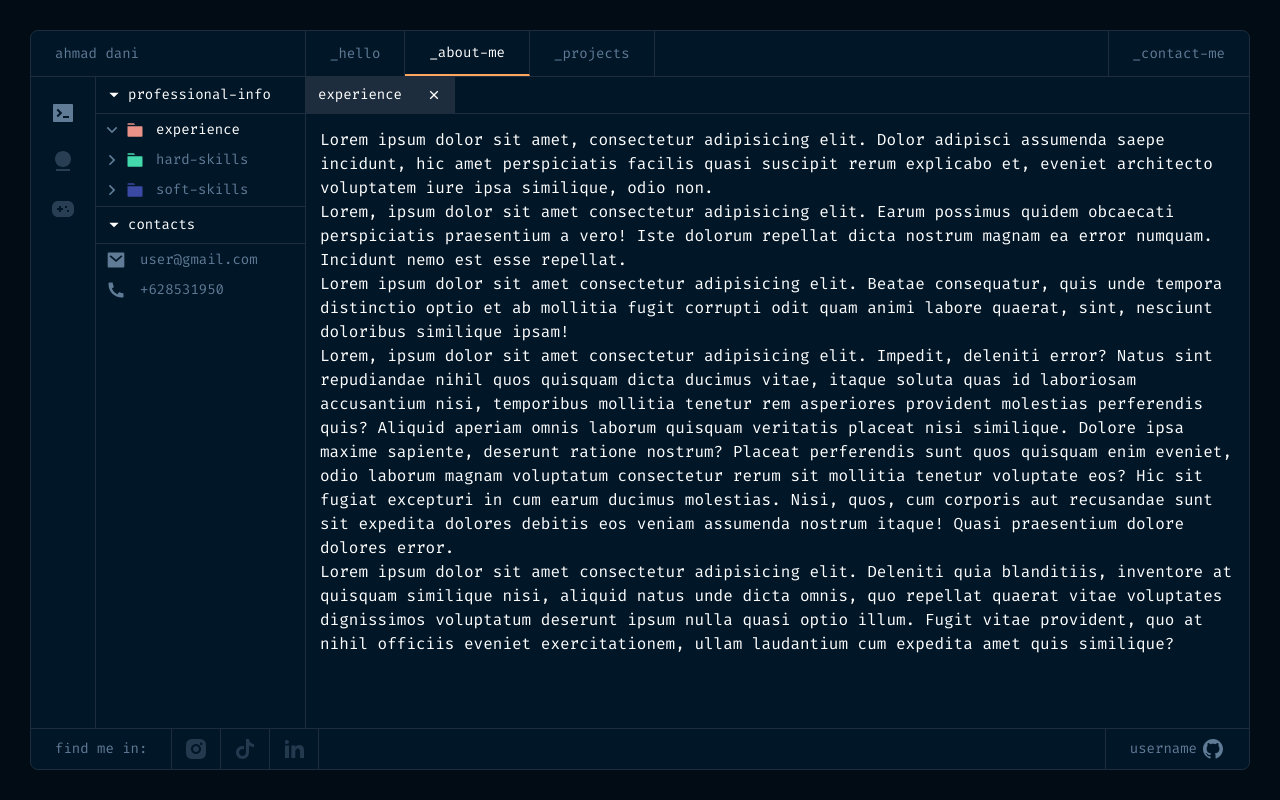
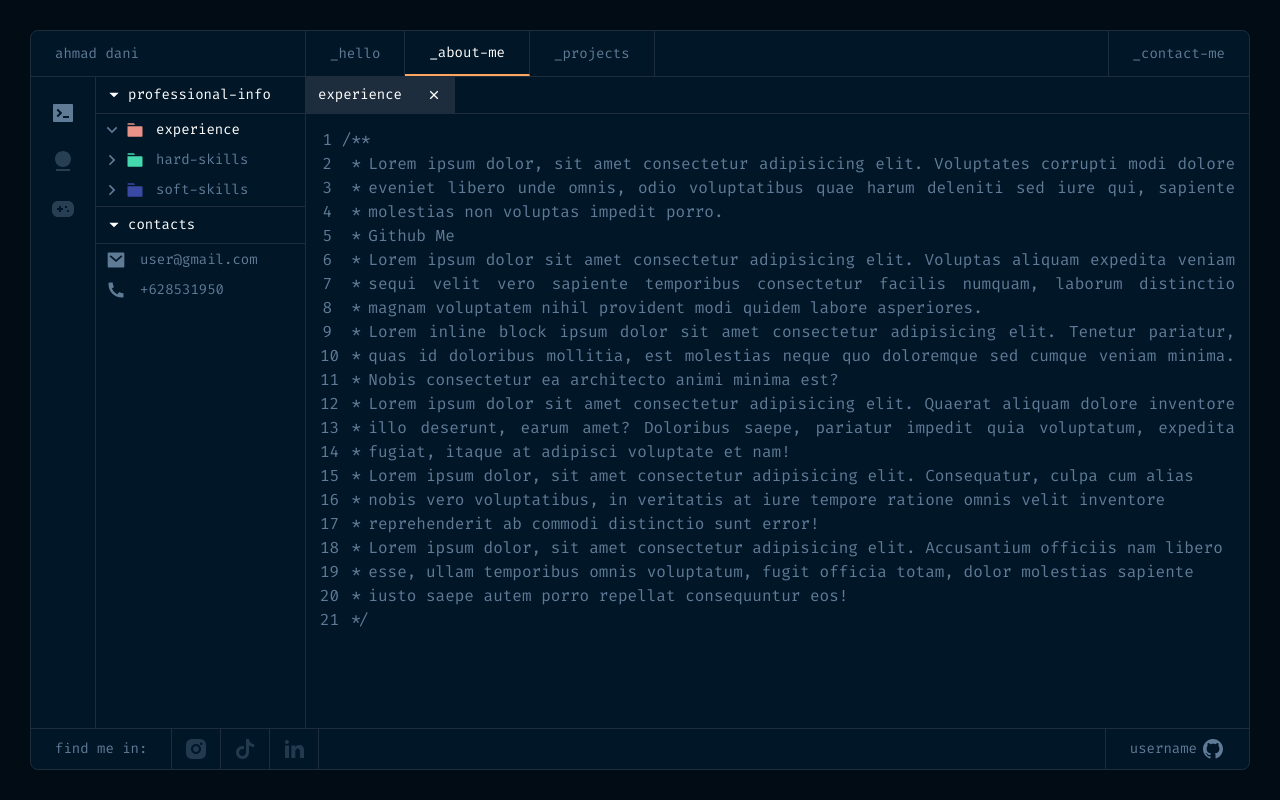
Before and after one commit to ahmaddani227/react-porto, a React (Vite) app: page /about in a window 1280 px wide. Built offline with nearby package versions, Linux system fonts and the light colour scheme.

Commit message:
feat(ide): add commented text and styling scroll bar in content

```diff
--- a/src/components/Fragments/About/professional-info/Experience.tsx
+++ b/src/components/Fragments/About/professional-info/Experience.tsx
@@ -1,46 +1,50 @@
+import CommentedContent from "../../Ide/CommentedContent";
 import Content from "../../Ide/Content";
 
 export default function Experience() {
   return (
     <Content>
-      <p>
-        Lorem ipsum dolor sit amet, consectetur adipisicing elit. Dolor adipisci
-        assumenda saepe incidunt, hic amet perspiciatis facilis quasi suscipit
-        rerum explicabo et, eveniet architecto voluptatem iure ipsa similique,
-        odio non.
-      </p>
-      <p>
-        Lorem, ipsum dolor sit amet consectetur adipisicing elit. Earum possimus
-        quidem obcaecati perspiciatis praesentium a vero! Iste dolorum repellat
-        dicta nostrum magnam ea error numquam. Incidunt nemo est esse repellat.
-      </p>
-      <p>
-        Lorem ipsum dolor sit amet consectetur adipisicing elit. Beatae
-        consequatur, quis unde tempora distinctio optio et ab mollitia fugit
-        corrupti odit quam animi labore quaerat, sint, nesciunt doloribus
-        similique ipsam!
-      </p>
-      <p>
-        Lorem, ipsum dolor sit amet consectetur adipisicing elit. Impedit,
-        deleniti error? Natus sint repudiandae nihil quos quisquam dicta ducimus
-        vitae, itaque soluta quas id laboriosam accusantium nisi, temporibus
-        mollitia tenetur rem asperiores provident molestias perferendis quis?
-        Aliquid aperiam omnis laborum quisquam veritatis placeat nisi similique.
-        Dolore ipsa maxime sapiente, deserunt ratione nostrum? Placeat
-        perferendis sunt quos quisquam enim eveniet, odio laborum magnam
-        voluptatum consectetur rerum sit mollitia tenetur voluptate eos? Hic sit
-        fugiat excepturi in cum earum ducimus molestias. Nisi, quos, cum
-        corporis aut recusandae sunt sit expedita dolores debitis eos veniam
-        assumenda nostrum itaque! Quasi praesentium dolore dolores error.
-      </p>
-      <p>
-        Lorem ipsum dolor sit amet consectetur adipisicing elit. Deleniti quia
-        blanditiis, inventore at quisquam similique nisi, aliquid natus unde
-        dicta omnis, quo repellat quaerat vitae voluptates dignissimos
-        voluptatum deserunt ipsum nulla quasi optio illum. Fugit vitae
-        provident, quo at nihil officiis eveniet exercitationem, ullam
-        laudantium cum expedita amet quis similique?
-      </p>
+      <CommentedContent>
+        <p className="text-justify ">
+          Lorem ipsum dolor, sit amet consectetur adipisicing elit. Voluptates
+          corrupti modi dolore eveniet libero unde omnis, odio voluptatibus quae
+          harum deleniti sed iure qui, sapiente molestias non voluptas impedit
+          porro.
+        </p>
+        <a href="https://github.com/ahmaddani227" className="inline-block ">
+          Github Me
+        </a>
+        <p className="text-justify ">
+          Lorem ipsum dolor sit amet consectetur adipisicing elit. Voluptas
+          aliquam expedita veniam sequi velit vero sapiente temporibus
+          consectetur facilis numquam, laborum distinctio magnam voluptatem
+          nihil provident modi quidem labore asperiores.
+        </p>
+        <p className="text-justify ">
+          Lorem inline block ipsum dolor sit amet consectetur adipisicing elit.
+          Tenetur pariatur, quas id doloribus mollitia, est molestias neque quo
+          doloremque sed cumque veniam minima. Nobis consectetur ea architecto
+          animi minima est?
+        </p>
+        <p className="text-justify ">
+          Lorem ipsum dolor sit amet consectetur adipisicing elit. Quaerat
+          aliquam dolore inventore illo deserunt, earum amet? Doloribus saepe,
+          pariatur impedit quia voluptatum, expedita fugiat, itaque at adipisci
+          voluptate et nam!
+        </p>
+        <div className="inline-block">
+          Lorem ipsum dolor, sit amet consectetur adipisicing elit. Consequatur,
+          culpa cum alias nobis vero voluptatibus, in veritatis at iure tempore
+          ratione omnis velit inventore reprehenderit ab commodi distinctio sunt
+          error!
+        </div>
+        <p>
+          Lorem ipsum dolor, sit amet consectetur adipisicing elit. Accusantium
+          officiis nam libero esse, ullam temporibus omnis voluptatum, fugit
+          officia totam, dolor molestias sapiente iusto saepe autem porro
+          repellat consequuntur eos!
+        </p>
+      </CommentedContent>
     </Content>
   );
 }
--- /dev/null
+++ b/src/components/Fragments/Ide/CommentedContent.tsx
@@ -0,0 +1,65 @@
+import React, { useState, useEffect, useRef } from "react";
+
+interface CommentedContentProps {
+  children: React.ReactNode;
+}
+
+const CommentedContent: React.FC<CommentedContentProps> = ({ children }) => {
+  const [lines, setLines] = useState(0);
+  const textContainerRef = useRef<HTMLDivElement>(null);
+
+  const updateLines = () => {
+    if (textContainerRef.current) {
+      const style = getComputedStyle(textContainerRef.current);
+      //   const fontSize = parseInt(style.fontSize, 10);
+      const lineHeight = parseInt(style.lineHeight, 10);
+      const maxHeight = textContainerRef.current.offsetHeight;
+      console.log(maxHeight, lineHeight);
+      setLines(Math.ceil(maxHeight / lineHeight) + 1);
+    }
+  };
+
+  useEffect(() => {
+    updateLines();
+    window.addEventListener("resize", updateLines);
+    window.addEventListener("click", updateLines);
+
+    return () => {
+      window.removeEventListener("resize", updateLines);
+      window.removeEventListener("click", updateLines);
+    };
+  }, []);
+
+  return (
+    <div className="flex items-start font-fira">
+      {/* Number and command (*) */}
+      <div className="flex-col hidden w-32 text-right lg:flex">
+        {Array.from({ length: lines }, (_, n) => n + 1).map((n) => (
+          <div
+            className="grid justify-end grid-cols-2 text-slate-muted"
+            key={n}
+          >
+            <span className="col-span-1 mr-3">{n}</span>
+            {n === 1 && (
+              <div className="flex justify-center col-span-1">/**</div>
+            )}
+            {n > 1 && n < lines && (
+              <div className="flex justify-center col-span-1">*</div>
+            )}
+            {n === lines && (
+              <div className="flex justify-center col-span-1 pl-2">*/</div>
+            )}
+          </div>
+        ))}
+      </div>
+
+      {/* Text */}
+      <div className=" text-slate-muted" ref={textContainerRef}>
+        <br />
+        {children}
+      </div>
+    </div>
+  );
+};
+
+export default CommentedContent;
--- a/src/components/Fragments/Ide/Content.tsx
+++ b/src/components/Fragments/Ide/Content.tsx
@@ -1,6 +1,9 @@
 export default function Content({ children }: React.PropsWithChildren) {
   return (
-    <section className="lg:h-[calc(100vh-190px)] p-3.5 lg:overflow-y-scroll">
+    <section
+      id="content"
+      className="lg:h-[calc(100vh-190px)] p-3.5 lg:overflow-y-scroll"
+    >
       {children}
     </section>
   );
--- a/src/index.css
+++ b/src/index.css
@@ -7,6 +7,14 @@
 @layer base {
   body::-webkit-scrollbar {
     display: none;
+  }
+
+  #content::-webkit-scrollbar {
+    width: 10px;
+  }
+
+  #content::-webkit-scrollbar-thumb {
+    @apply bg-midnight-slate;
   }
 
   #tab-bar::-webkit-scrollbar {
```
